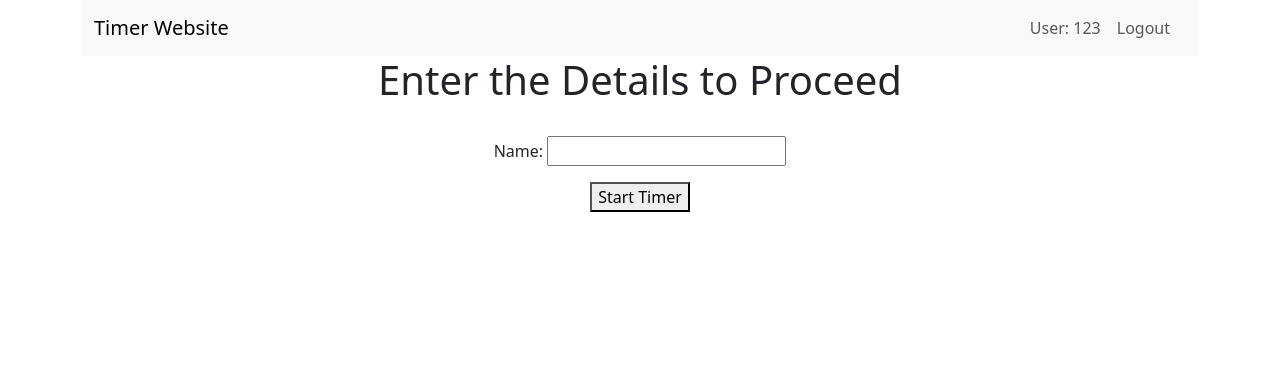
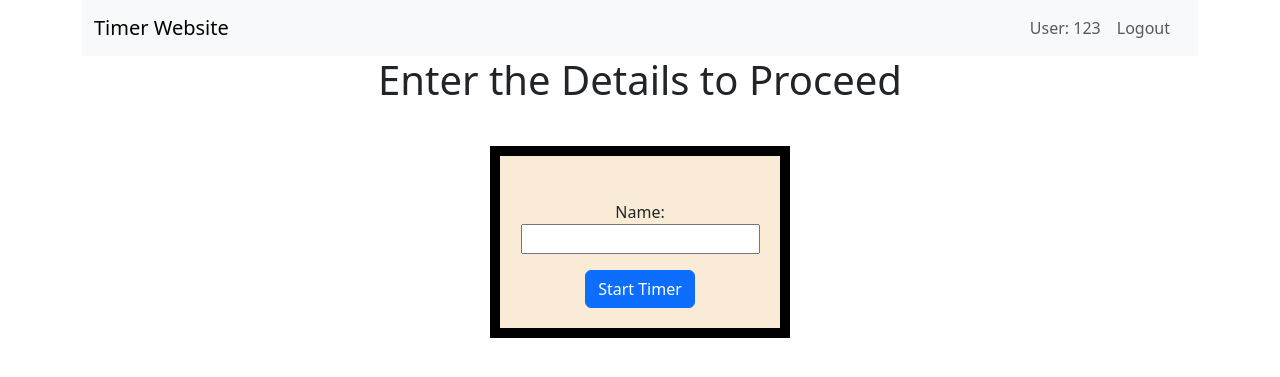
Before and after one commit to ravin-d-27/Timer_Website, a Django app: page /new_timer/ in a window 1280 px wide. Shown: the top 377 px of the page. Run offline with Django 4.2, Linux system fonts and the light colour scheme; a user stored in the database is signed in.

Commit message:
Designed the new_timer.html page

```diff
--- a/Timerweb/Timer/templates/Timer/new_timer.html
+++ b/Timerweb/Timer/templates/Timer/new_timer.html
@@ -7,14 +7,19 @@
 
 <div class="container" align="center">
 
+
     <h1>Enter the Details to Proceed</h1>
 <br>
-
-    <form method="post">
+  <div class="containers">
+    <form method="post" class="box">
       {% csrf_token %}
-      {{ form.as_p }}
-      <button type="submit">Start Timer</button>
+      <div class="mb-3"><br>
+        <label for="{{ form.name.id_for_label }}" >Name:<br></label>
+        <br>{{ form.name }}
+    </div>
+      <button type="submit" class="btn btn-primary">Start Timer</button>
     </form>
+  </div>
 
 
 
```
Also changed, not shown: Timerweb/db.sqlite3.
